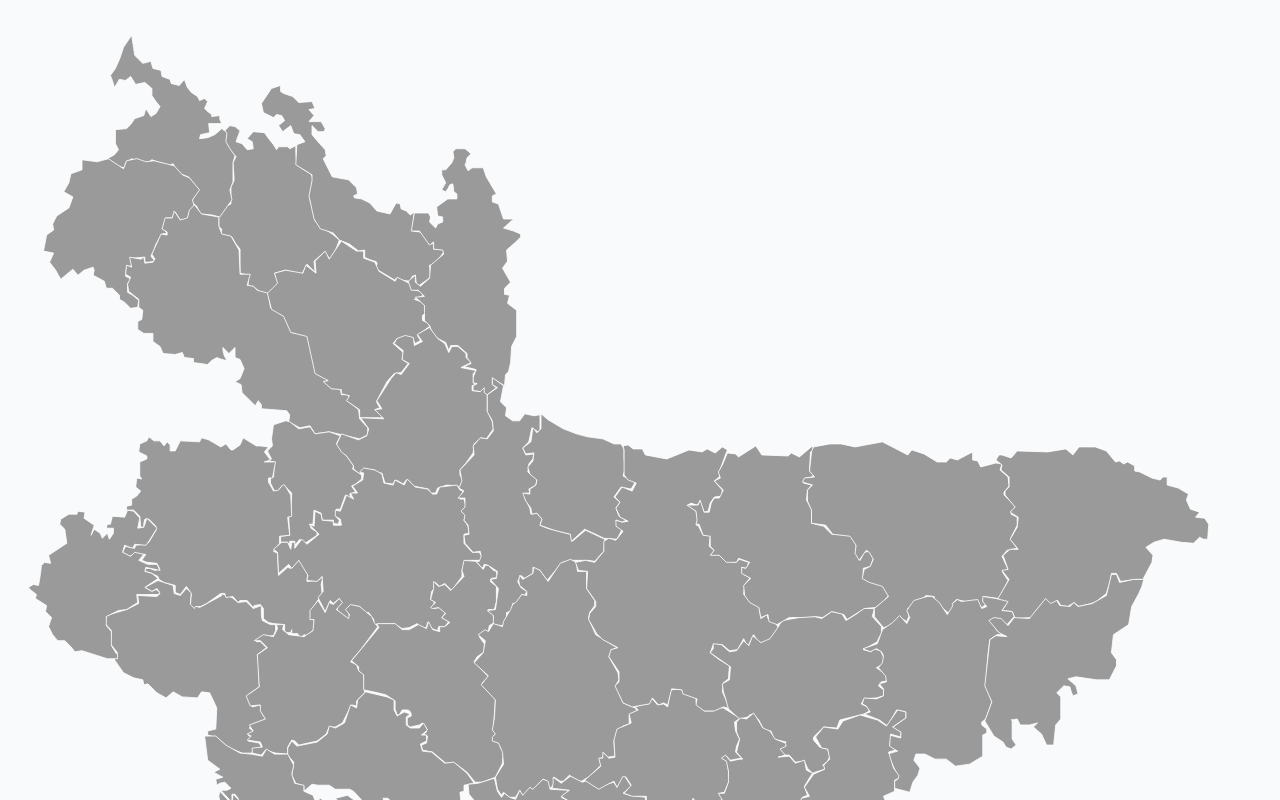
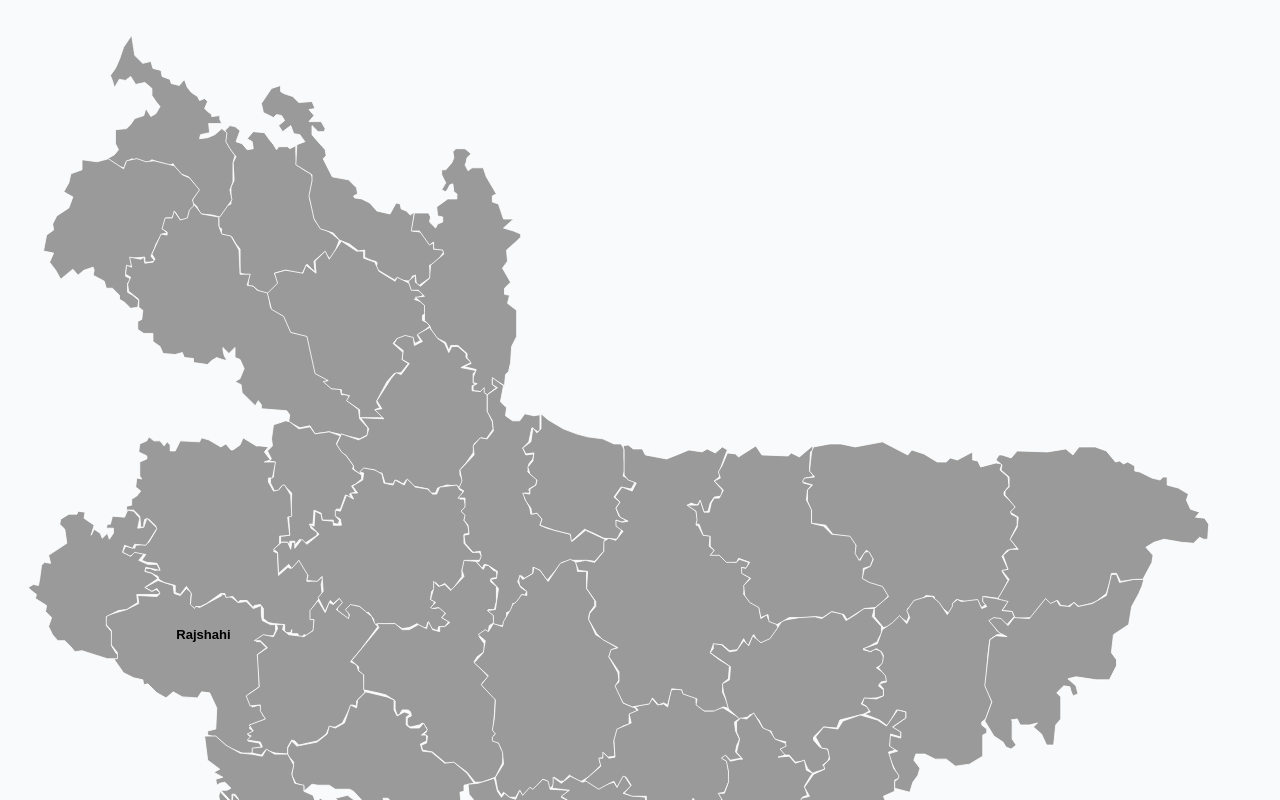
Before and after one commit to Sawom/Bangladesh-Map, a Next.js app: page / in a window 1280 px wide. Shown: the top 800 px of the page. Built offline with nearby package versions, Linux system fonts and the light colour scheme.

Commit message:
showing rajsahi

```diff
--- a/src/components/BangladeshMap/BangladeshMap.jsx
+++ b/src/components/BangladeshMap/BangladeshMap.jsx
@@ -1,15 +1,22 @@
-const BangladeshMap = () => (
+const BangladeshMap = () => {
+  const formatName = (id) => {
+    return id.charAt(0).toUpperCase() + id.slice(1);
+  };
+
+  return (
     <div className="flex items-center justify-center min-h-screen bg-gray-50 p-4 overflow-hidden">
       <svg
         xmlns="http://www.w3.org/2000/svg"
         id="svg1895"
-      viewBox="0 0 1530.748 2138" // Eti must thakte hobe map na katar jonno
-      className="w-full h-full" // Tailwind class ekhon kaj korbe
-      style={{ maxWidth: "100%", maxHeight: "100%" }} // Atirikto nishpotti
+        viewBox="0 0 1530.748 2138"
+        className="w-full h-full"
+        style={{ maxWidth: "100%", maxHeight: "100%" }}
         preserveAspectRatio="xMidYMid meet"
         version="1"
       >
         <g id="layer1" fillOpacity="1">
+          {/* rajshahi */}
+          <g id="group-rajshahi">
             <path
               id="rajshahi"
               fill="#9a9a9a"
@@ -21,6 +28,17 @@ const BangladeshMap = () => (
               strokeWidth="1"
               d="m120.73 789.591 3.729-8.62-8.7-11.084 1.243-16.009-7.456-8.62 1.242-9.852 24.856-7.389 14.913-7.389-1.243-9.852 23.613 1.232 3.729-3.695-3.729-6.157-6.214 3.694-8.7-4.926 16.157-8.62 18.642 6.157 1.242 9.852 7.457 2.463 7.457-8.62 6.214 4.926-1.243 13.546 11.185 4.926 27.34-14.778-1.242-2.463 13.67 4.926 7.457 6.158 9.943-1.232 8.699 8.62 9.942-3.694v12.315l1.243 6.157 9.942 4.926h6.214v7.39l-2.486 6.156-13.67 1.232-7.457 6.157h4.971l7.457 7.39-11.185 8.62 1.243 6.157 1.243 33.25-12.428 8.62-2.486 3.695 6.214 12.315 9.942-2.463 1.243 7.388 2.486 6.158 3.728 3.694-16.156 6.158-4.971 4.926 6.214 4.926-7.457 3.694 4.971 3.694-4.97 3.695 13.67 2.463 2.485 4.926-9.942 2.463-1.243 4.926H277.32l-17.398-7.39-11.185-9.851-4.972-2.463-8.699-2.463v-4.926l9.942-2.463 1.243-25.86-8.7-18.473-9.942-1.232-4.97 7.39-18.642-1.232-11.185-6.158-8.7 7.39-11.185-6.158-11.185-11.083-4.97 1.231-1.244-6.157-11.185-2.463-12.427-6.158z"
             ></path>
+            <text
+              x="230"
+              y="760"
+              className="pointer-events-none fill-black font-bold text-[16px]"
+              textAnchor="middle"
+              dominantBaseline="middle"
+            >
+              {formatName("rajshahi")}
+            </text>
+          </g>
+
           <path
             id="nilphamari"
             fill="#9a9a9a"
@@ -744,5 +762,6 @@ const BangladeshMap = () => (
       </svg>
     </div>
   );
+};
 
 export default BangladeshMap;
```
Lines whose indentation alone changed are shown as unchanged.
